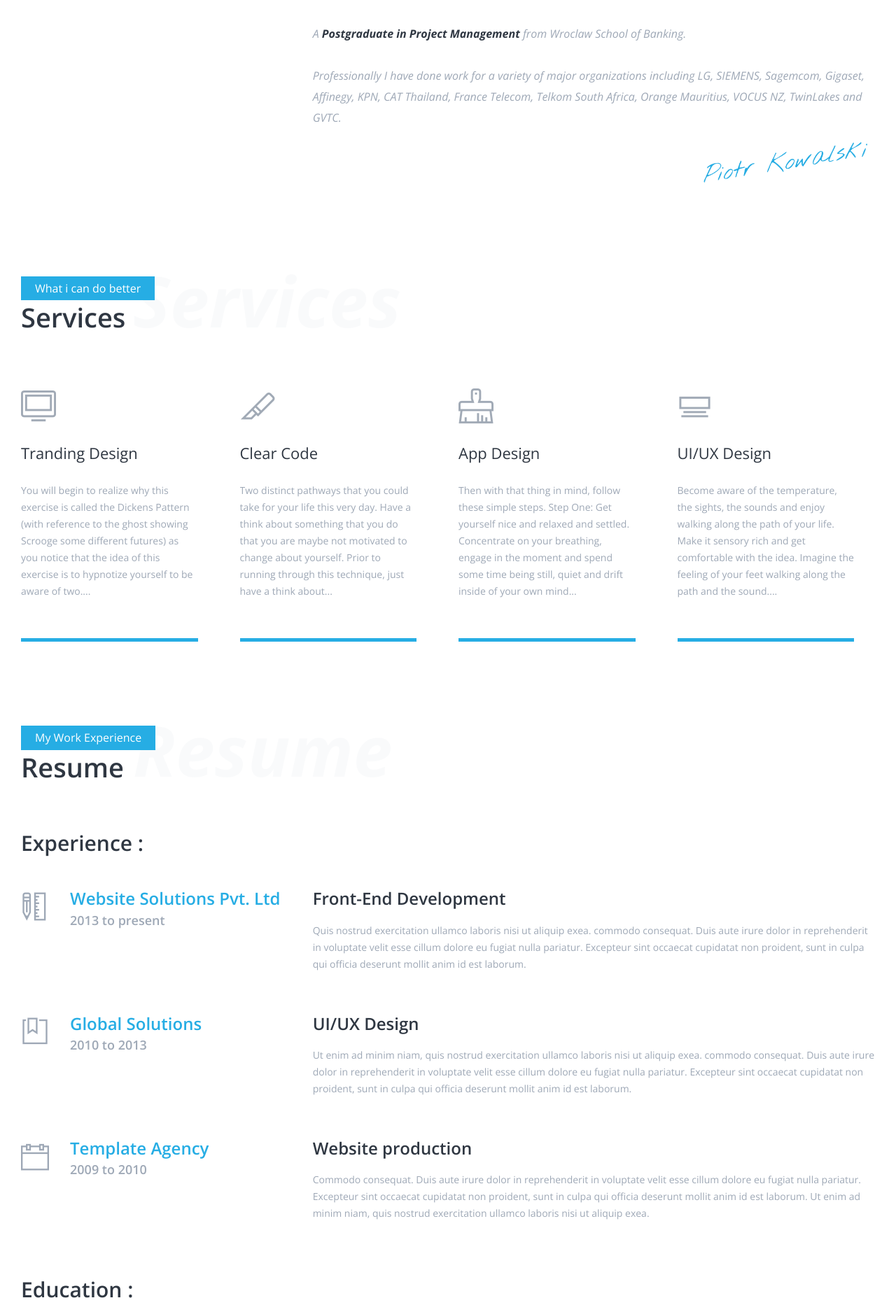
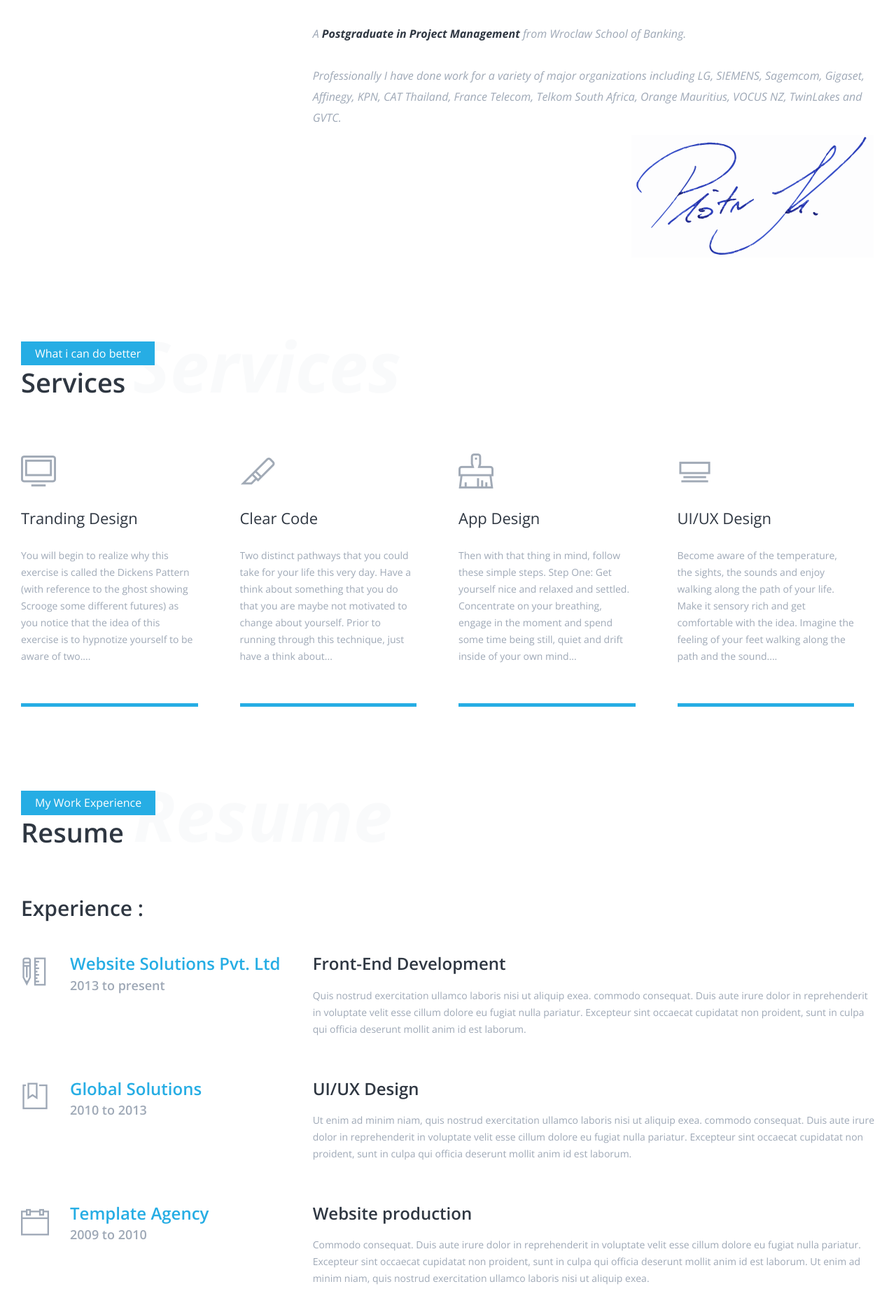
Before and after one commit to bitroniq/bitroniq.github.io, a Jekyll site: the page built from index.html, in a window 1280 px wide. Shown: the part 1540-3405 px from the top of the page at 70% size. Built offline with Jekyll 4.4.1, drawn with Linux system fonts in a browser that asks for light colours; comment, search, counter and statistics services are not loaded.

Commit message:
Replaced signature with SVG

```diff
--- a/_includes/home-about.html
+++ b/_includes/home-about.html
@@ -275,7 +275,7 @@
           <p>A <b>Postgraduate in Project Management</b> from Wroclaw School of Banking.</p>
 
           <p>Professionally I have done work for a variety of major organizations including LG, SIEMENS, Sagemcom, Gigaset, Affinegy, KPN, CAT Thailand, France Telecom, Telkom South Africa, Orange Mauritius, VOCUS NZ, TwinLakes and GVTC.</p>
-   	 	 		<img class="pull-right" src="assets/images/signature.png" width="250" alt="signature">
+   	 	 		<img class="pull-right" src="assets/images/signature.svg" width="350" alt="signature">
    	 	 	</div>
    	 	   </div>
    	 	 </div>
```
Also changed, not shown: assets/images/signature.png, assets/images/signature.svg (added).
